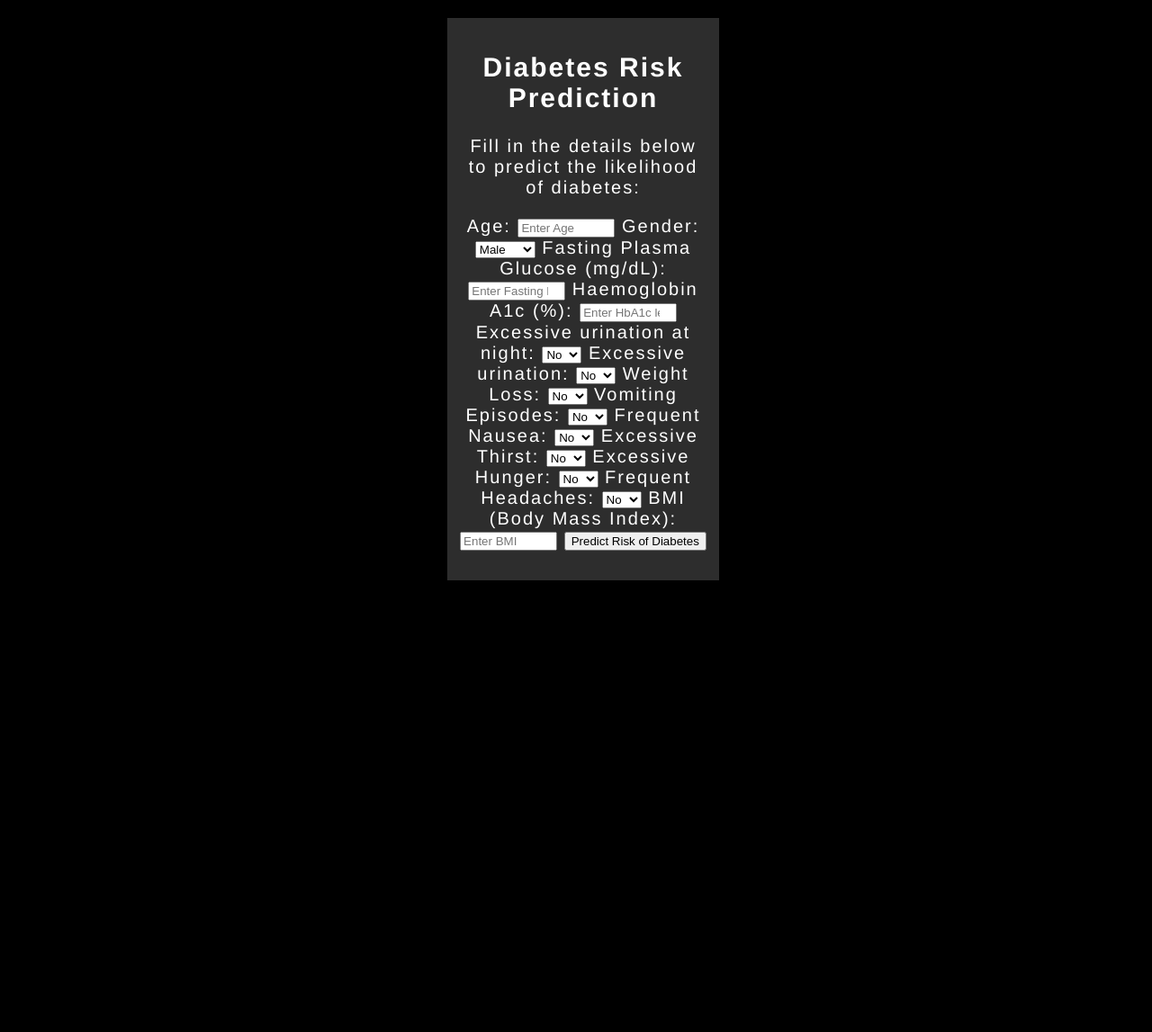
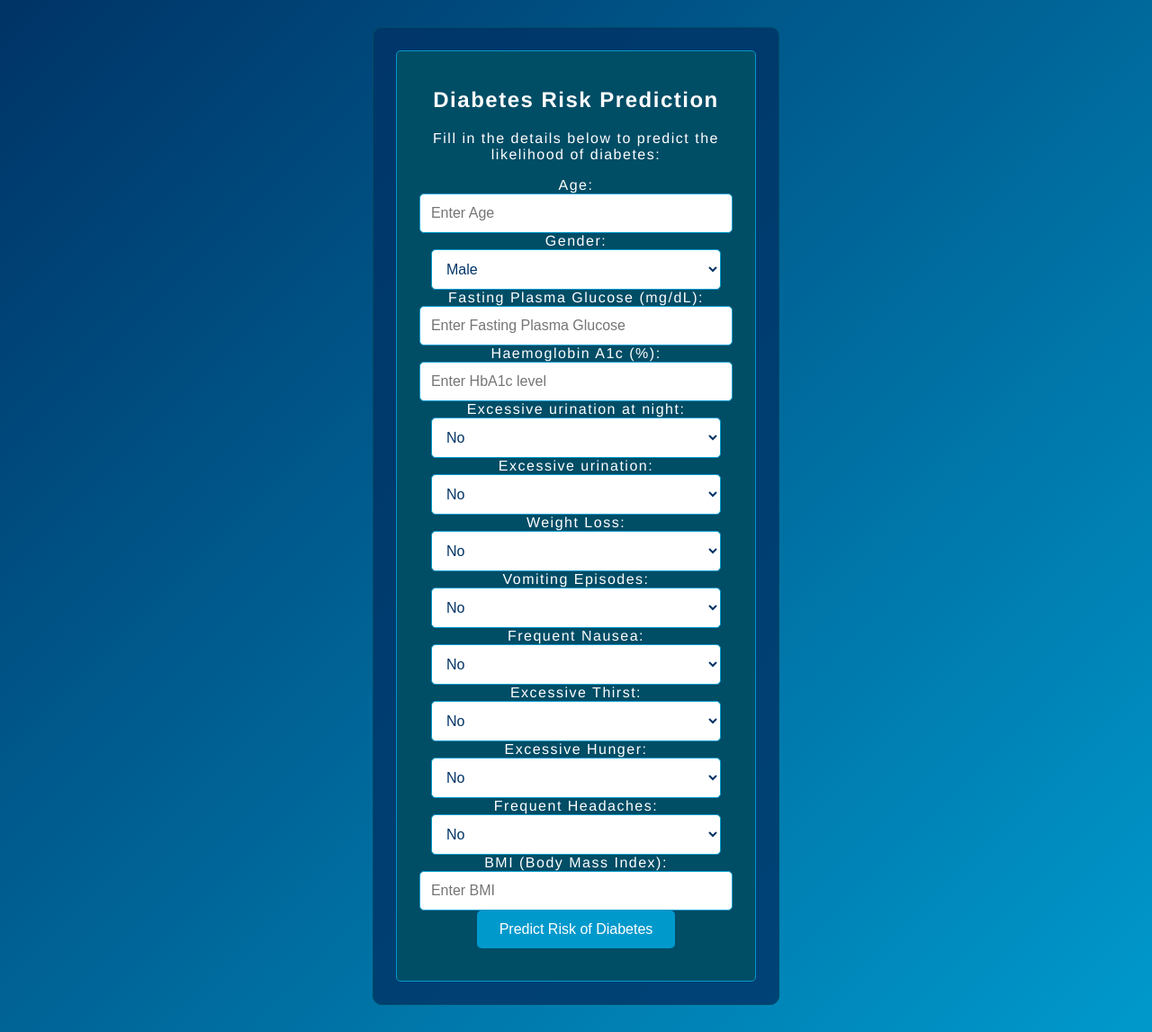
Before and after one commit to paulMuema/SDG-machine-learning-project, a Flask app: page / in a window 1280 px wide. Shown: the whole page at 90% size. Before the commit the page ends 645 px from the top, so only its background shows below. Run offline with Flask 3, Linux system fonts and the light colour scheme; parts of the project's set-up code (start-up, migrations or seed data) failed here and were passed over.

Commit message:
Update on the CSS File

```diff
--- a/web-app/static/css/styles.css
+++ b/web-app/static/css/styles.css
@@ -1,29 +1,118 @@
+/* General body styles */
 body {
-	width: 100%;
-	height: 100%;
-	font-family: 'Helvetica';
-	background: black;
-	color: #fff;
-	text-align: center;
-	letter-spacing: 2.0px;
-	font-size: 20px;
+    width: 100%;
+    height: 100%;
+    font-family: 'Helvetica', Arial, sans-serif;
+    background: linear-gradient(135deg, #003366, #0099cc);
+    color: #fff;
+    text-align: center;
+    letter-spacing: 1.5px;
+    font-size: 18px;
+    margin: 0;
+    padding: 0;
+    display: flex;
+    flex-direction: column;
+    justify-content: center;
+    align-items: center;
 }
 
-input {
-	min-width: 100px;
+/* Input container */
+.input-container {
+    display: flex;
+    flex-direction: column; /* Stack inputs vertically */
+    gap: 20px; /* Increased spacing between inputs */
+    width:100%;
+    max-width: 400px;
+    margin: 30px auto; /* Added more spacing around the container */
+    padding: 25px;
+    background: rgba(0, 51, 102, 0.8); /* Slightly transparent background */
+    border: 1px solid #004d66;
+    border-radius: 10px;
+    box-shadow: 0 4px 8px rgba(0, 0, 0, 0.2);
 }
 
-.grid {
-	width: 300px;
-	border: 1px solid #2d2d2d;
-	display: grid;
-	justify-content: center;
-	margin: 20px auto;
+/* Input fields styling */
+input, select {
+    min-width: 90%;
+    padding: 12px; /* Slightly increased padding for inputs */
+    border: 1px solid #0099cc;
+    border-radius: 5px;
+    font-size: 16px;
+    outline: none;
+    transition: all 0.3s ease-in-out;
+    background: #ffffff;
+    color: #003366;
 }
 
+input:focus, select:focus {
+    border-color: #00ccff;
+    box-shadow: 0 0 8px #00ccff;
+}
+
+/* Buttons styling */
+button {
+    padding: 12px 25px; /* Increased padding for better emphasis */
+    background: #0099cc;
+    color: #fff;
+    border: none;
+    border-radius: 5px;
+    font-size: 16px;
+    cursor: pointer;
+    transition: background 0.3s ease-in-out;
+}
+
+button:hover {
+    background: #00ccff;
+}
+
+/* General box styling for additional elements */
+.grid {
+    width: 100%;
+    max-width: 400px;
+    border: 1px solid #004d66;
+    background: rgba(0, 51, 102, 0.8);
+    border-radius: 10px;
+    display: grid;
+    grid-template-columns: 1fr;
+    gap: 20px; /* Increased spacing between grid elements */
+    padding: 25px;
+    margin: 30px auto; /* Added more margin for separation */
+}
+
+/* Box styling */
 .box {
-	color: #fff;
-	background: #2d2d2d;
-	padding: 12px;
-	display: inline-block;
+    color: #fff;
+    background: #004d66;
+    border: 1px solid #0099cc;
+    padding: 20px; /* Increased padding for better readability */
+    border-radius: 5px;
+    font-size: 16px;
+    transition: background 0.3s, transform 0.3s;
 }
+
+.box:hover {
+    background: #006080;
+    transform: scale(1.05);
+}
+
+/* Media queries for responsiveness */
+@media (max-width: 600px) {
+    body {
+        font-size: 16px;
+        letter-spacing: 1px;
+    }
+
+    .input-container {
+        padding: 20px;
+        gap: 15px; /* Reduced gap slightly for smaller screens */
+    }
+
+    input, select {
+        font-size: 14px;
+    }
+
+    button {
+        font-size: 14px;
+        padding: 10px 20px;
+    }
+}
```
